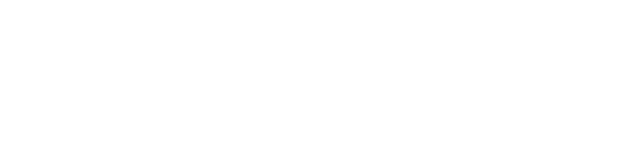
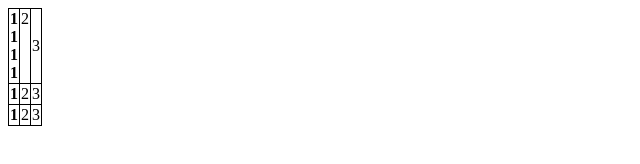
Before and after one commit to dlvudghk22/javabasic, a plain HTML site: page html/table.html in a window 1280 px wide. Shown: the whole page, without its empty margins (0-640 px from the left). Drawn offline with Linux system fonts and the light colour scheme.

Commit message:
eighth commit

```diff
--- a/html/css/table.css
+++ b/html/css/table.css
@@ -0,0 +1,8 @@
+
+td, th{
+    border: 1px solid black;
+}
+
+table{
+    border-collapse: collapse;
+}
--- /dev/null
+++ b/html/css/table2.css
@@ -0,0 +1,38 @@
+
+body{
+    margin: 0;
+    padding: 0;
+    background-color: lightblue;
+}
+
+h3{
+    margin-top: 0;
+}
+
+div.container{
+    width: 100%;
+    background-color: cornflowerblue;
+    padding: 30px 50px 30px 50px;
+    box-sizing: border-box;
+
+}
+
+table{
+    width: 100%;
+    background-color: white;
+    border-radius: 5px;
+    box-sizing: border-box;
+    padding: 10px 30px 10px 30px;
+}
+
+tr{
+    text-align: right;
+}
+
+td.item{
+    text-align: left;
+}
+
+.center{
+    text-align: center;
+}
--- a/html/table.html
+++ b/html/table.html
@@ -9,6 +9,36 @@
 </head>
 <body>
 
+    <div>
+        <table>
+            <thead>
+                <tr>
+                    <th>
+                        1<br>
+                        1<br>
+                        1<br>
+                        1<br>
+                    </th>
+                    <td style="vertical-align: text-top;">2</td>
+                    <td>3</td>
+                </tr>
+            </thead>
+
+            <tbody>
+                <tr>
+                    <th>1</th>
+                    <td>2</td>
+                    <td>3</td>
+                </tr>
+                <tr>
+                    <th>1</th>
+                    <td>2</td>
+                    <td>3</td>
+                </tr>
+            </tbody>
+
+        </table>
+    </div>
 
 
 
```
Also changed, not shown: html/table2.html (added, +82 -0 lines).
